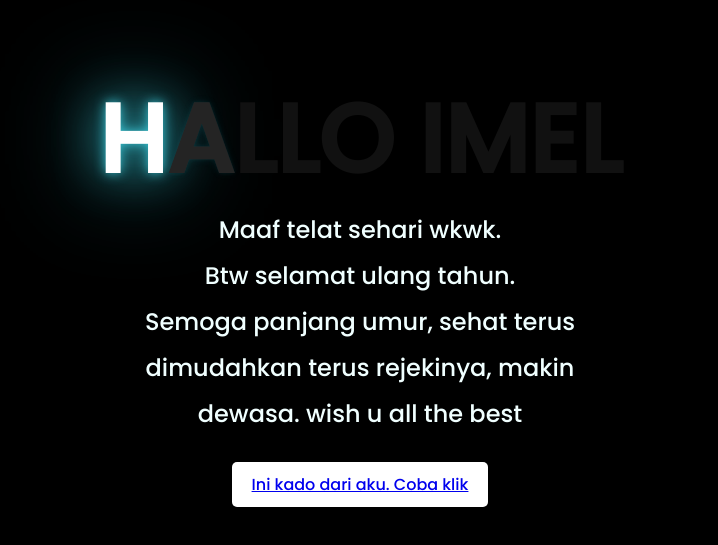
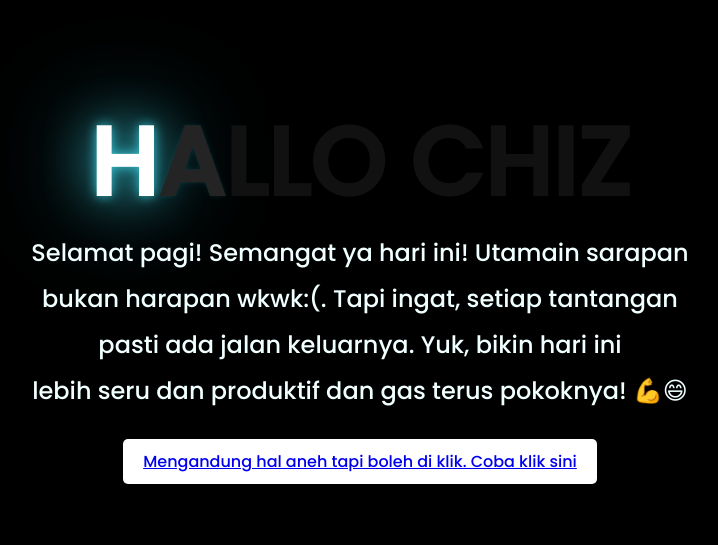
Before and after one commit to ssmithereenss/Cheese, a plain HTML site: page index.html in a window 1280 px wide. Shown: the part 121-666 px from the top of the page, without its empty margins (288-1006 px from the left). Drawn offline with Linux system fonts and the light colour scheme.

Commit message:
index.html

```diff
--- a/index.html
+++ b/index.html
@@ -17,21 +17,20 @@
         <span>L</span>
         <span>O</span>
         <span>&nbsp;</span> <!-- spasi non-breaking -->
+        <span>C</span>
+        <span>H</span>
         <span>I</span>
-        <span>M</span>
-        <span>E</span>
-        <span>L</span>
+        <span>Z</span>
     </div>
     <div class="description">
-        <span>Maaf telat sehari wkwk.</span>
-        <span>Btw selamat ulang tahun.</span>
-        <span>Semoga panjang umur, sehat terus</span>
-        <span>dimudahkan terus rejekinya, makin</span>
-        <span>dewasa. wish u all the best</span>
+        <span>Selamat pagi! Semangat ya hari ini! Utamain sarapan</span>
+        <span>bukan harapan wkwk:(. Tapi ingat, setiap tantangan</span>
+        <span>pasti ada jalan keluarnya. Yuk, bikin hari ini</span>
+        <span> lebih seru dan produktif dan gas terus pokoknya! 💪😄</span>
     </div>
     <div class="button">
         <button>
-            <a href="flower.html">Ini kado dari aku. Coba klik</a>
+            <a href="flower.html">Mengandung hal aneh tapi boleh di klik. Coba klik sini</a>
         </button>
 
     </div>
```
